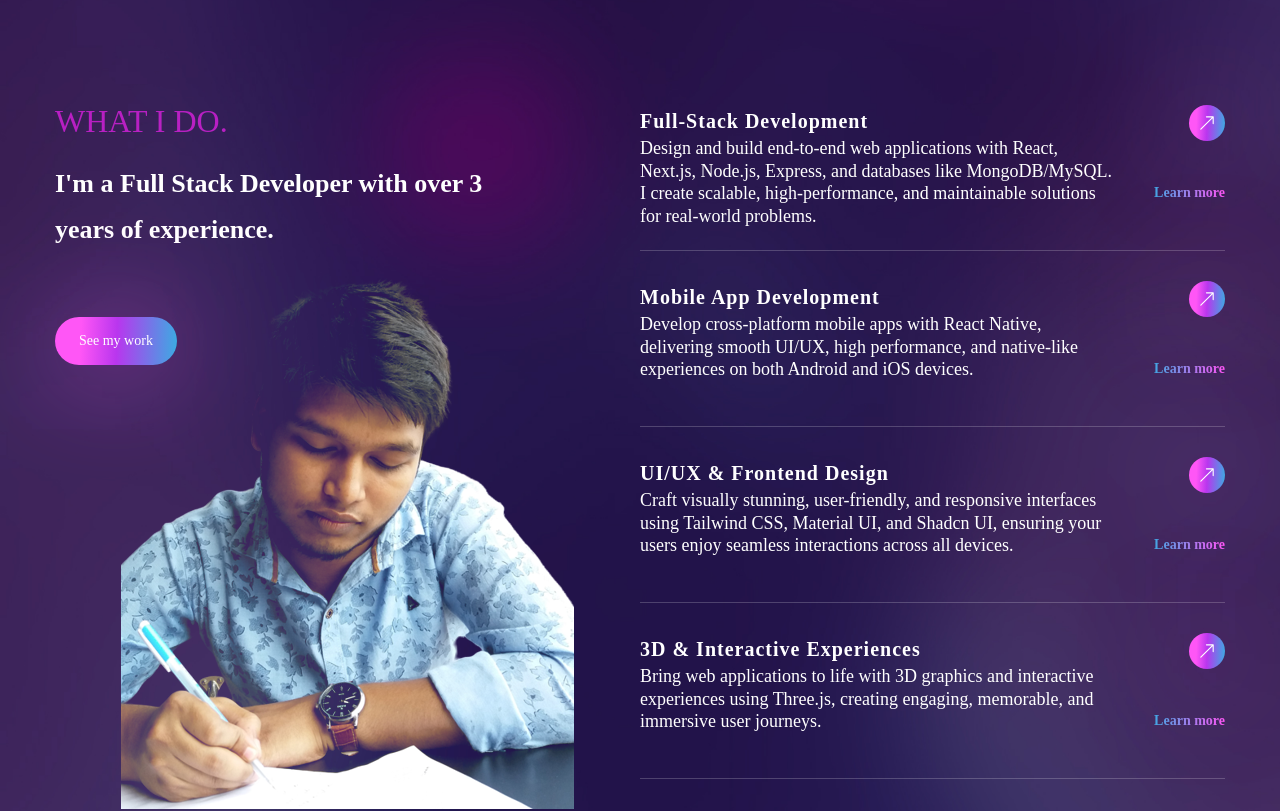
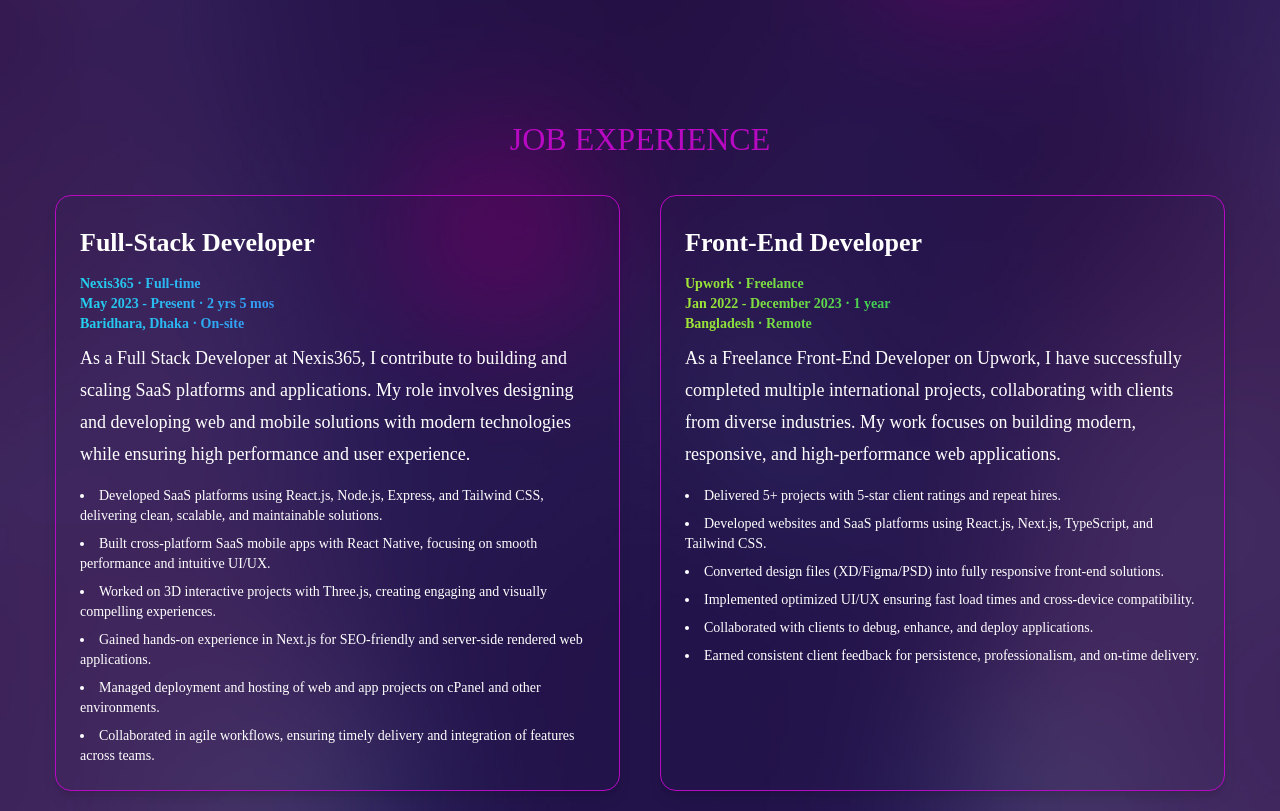
Before and after one commit to Raihanhn/Latest-Portfolio, a React (Create React App) app: page / in a window 1280 px wide. Shown: the part 1580-2391 px from the top of the page. Built offline with nearby package versions, Linux system fonts and the light colour scheme.

Commit message:
job exp added

```diff
--- a/src/App.js
+++ b/src/App.js
@@ -7,6 +7,7 @@
 import Services from './components/Services';
 import Work from './components/Work';
 import Contact from './components/Contact';
+import JobExperience from './components/JobExperience';
 
 const App = () => {
   return (
@@ -15,6 +16,7 @@
       <Banner />
       <Nav />
       <About />
+      <JobExperience/>
       <Services />
       <Work />
       <Contact />
--- /dev/null
+++ b/src/components/JobExperience.js
@@ -0,0 +1,123 @@
+import React from "react";
+import { motion } from "framer-motion";
+import { fadeIn } from "../variants";
+
+const JobExperience = () => {
+  return (
+    <section className="section" id="experience">
+      <div className="container mx-auto lg:mt-[250px] ">
+        <motion.h2
+          variants={fadeIn("up", 0.1)}
+          initial="hidden"
+          whileInView={"show"}
+          viewport={{ once: false, amount: 0.1 }}
+          className="h2 text-accent text-center mb-10"
+        >
+          Job Experience
+        </motion.h2>
+
+        <div className="grid gap-10 lg:grid-cols-2">
+          {/* Nexis365 */}
+          <motion.div
+            variants={fadeIn("right", 0.1)}
+            initial="hidden"
+            whileInView={"show"}
+            viewport={{ once: false, amount: 0.1 }}
+            className="p-6 border border-accent rounded-2xl shadow-lg hover:shadow-xl transition duration-300"
+          >
+            <h3 className="h3 mb-2">Full-Stack Developer</h3>
+            {/* <p className="text-sm text-gray-400 mb-2"> */}
+            <p className="text-sm font-semibold bg-gradient-to-r from-cyan-400 via-blue-500 to-purple-600 bg-clip-text text-transparent mb-2">
+              Nexis365 · Full-time <br />
+              May 2023 - Present · 2 yrs 5 mos <br />
+              Baridhara, Dhaka · On-site
+            </p>
+            <p className="mb-4">
+              As a Full Stack Developer at Nexis365, I contribute to building
+              and scaling SaaS platforms and applications. My role involves
+              designing and developing web and mobile solutions with modern
+              technologies while ensuring high performance and user experience.
+            </p>
+            <ul className="list-disc list-inside space-y-2 text-sm">
+              <li>
+                Developed SaaS platforms using React.js, Node.js, Express, and
+                Tailwind CSS, delivering clean, scalable, and maintainable
+                solutions.
+              </li>
+              <li>
+                Built cross-platform SaaS mobile apps with React Native, focusing on
+                smooth performance and intuitive UI/UX.
+              </li>
+              <li>
+                Worked on 3D interactive projects with Three.js, creating engaging
+                and visually compelling experiences.
+              </li>
+              <li>
+                Gained hands-on experience in Next.js for SEO-friendly and
+                server-side rendered web applications.
+              </li>
+              <li>
+                Managed deployment and hosting of web and app projects on cPanel
+                and other environments.
+              </li>
+              <li>
+                Collaborated in agile workflows, ensuring timely delivery and
+                integration of features across teams.
+              </li>
+            </ul>
+          </motion.div>
+
+          {/* Upwork */}
+          <motion.div
+            variants={fadeIn("left", 0.3)}
+            initial="hidden"
+            whileInView={"show"}
+            viewport={{ once: false, amount: 0.3 }}
+            className="p-6 border border-accent rounded-2xl shadow-lg hover:shadow-xl transition duration-300"
+          >
+            <h3 className="h3 mb-2">Front-End Developer</h3>
+            <p className="text-sm font-semibold bg-gradient-to-r from-lime-400 via-green-500 to-emerald-600 bg-clip-text text-transparent mb-2">
+              Upwork · Freelance <br />
+              Jan 2022 - December 2023 · 1 year <br />
+              Bangladesh · Remote
+            </p>
+            <p className="mb-4">
+              As a Freelance Front-End Developer on Upwork, I have successfully
+              completed multiple international projects, collaborating with
+              clients from diverse industries. My work focuses on building
+              modern, responsive, and high-performance web applications.
+            </p>
+            <ul className="list-disc list-inside space-y-2 text-sm">
+              <li>
+                Delivered 5+ projects with 5-star client ratings and repeat
+                hires.
+              </li>
+              <li>
+                Developed websites and SaaS platforms using React.js, Next.js,
+                TypeScript, and Tailwind CSS.
+              </li>
+              <li>
+                Converted design files (XD/Figma/PSD) into fully responsive
+                front-end solutions.
+              </li>
+              <li>
+                Implemented optimized UI/UX ensuring fast load times and
+                cross-device compatibility.
+              </li>
+              <li>
+                Collaborated with clients to debug, enhance, and deploy
+                applications.
+              </li>
+              <li>
+                Earned consistent client feedback for persistence,
+                professionalism, and on-time delivery.
+              </li>
+            </ul>
+          </motion.div>
+        </div>
+      </div>
+    </section>
+  );
+};
+
+export default JobExperience;
--- a/src/components/Services.js
+++ b/src/components/Services.js
@@ -34,7 +34,7 @@
 
 const Services = () => {
   return (
-    <section className="section" id="services">
+    <section className="section lg:mt-[250px]" id="services">
       <div className="container mx-auto lg:mt-[250px] ">
         <div className=" flex flex-col lg:flex-row  ">
           <motion.div
```
